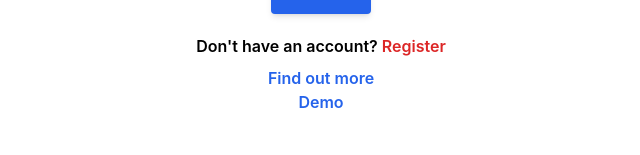
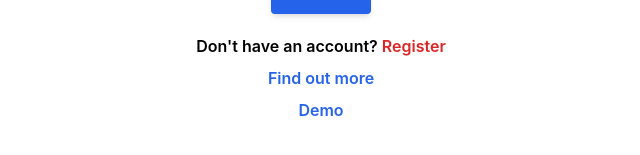
Before and after one commit to MartinKratochvilProgramy/Daily_portfolio_manager_frontend, a React (Create React App) app: page / in a window 1280 px wide. Shown: the part 377-532 px from the top of the page, without its empty margins (319-959 px from the left). Built offline with nearby package versions, Linux system fonts and the light colour scheme.

Commit message:
added demo top padding

```diff
--- a/src/components/RegisterForm.js
+++ b/src/components/RegisterForm.js
@@ -51,13 +51,12 @@ export default function RegisterForm({ validateUser, setUsername, setPassword, e
                         </p>
                         <Link
                           to="/more"
-                          className="text-blue-600 font-semibold hover:text-blue-700 focus:text-blue-700 transition duration-200 ease-in-out">
+                          className="mb-2 block text-blue-600 font-semibold hover:text-blue-700 focus:text-blue-700 transition duration-200 ease-in-out">
                           Find out more
                         </Link>
-                        <br />
                         <Link
                           to="/demo"
-                          className="text-blue-600 font-semibold hover:text-blue-700 focus:text-blue-700 transition duration-200 ease-in-out">
+                          className="block text-blue-600 font-semibold hover:text-blue-700 focus:text-blue-700 transition duration-200 ease-in-out">
                           Demo
                         </Link>
                       </div>
--- a/src/pages/Login.js
+++ b/src/pages/Login.js
@@ -143,13 +143,12 @@ export default function Login() {
                     </p>
                     <Link
                       to="/more"
-                        className="text-blue-600 font-semibold hover:text-blue-700 focus:text-blue-700 transition duration-200 ease-in-out">
+                      className="mb-2 block text-blue-600 font-semibold hover:text-blue-700 focus:text-blue-700 transition duration-200 ease-in-out">
                       Find out more
                     </Link>
-                      <br/>
                     <Link
                       to="/demo"
-                        className="text-blue-600 font-semibold hover:text-blue-700 focus:text-blue-700 transition duration-200 ease-in-out">
+                      className="block text-blue-600 font-semibold hover:text-blue-700 focus:text-blue-700 transition duration-200 ease-in-out">
                       Demo
                     </Link>
                   </div>
```
Lines whose indentation alone changed are shown as unchanged.
